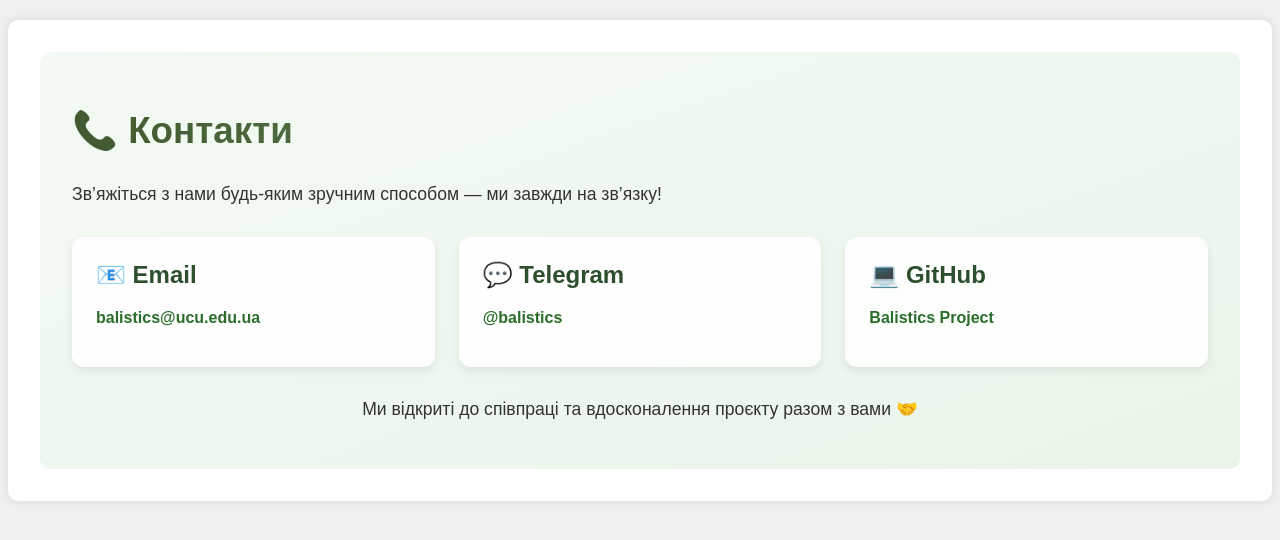
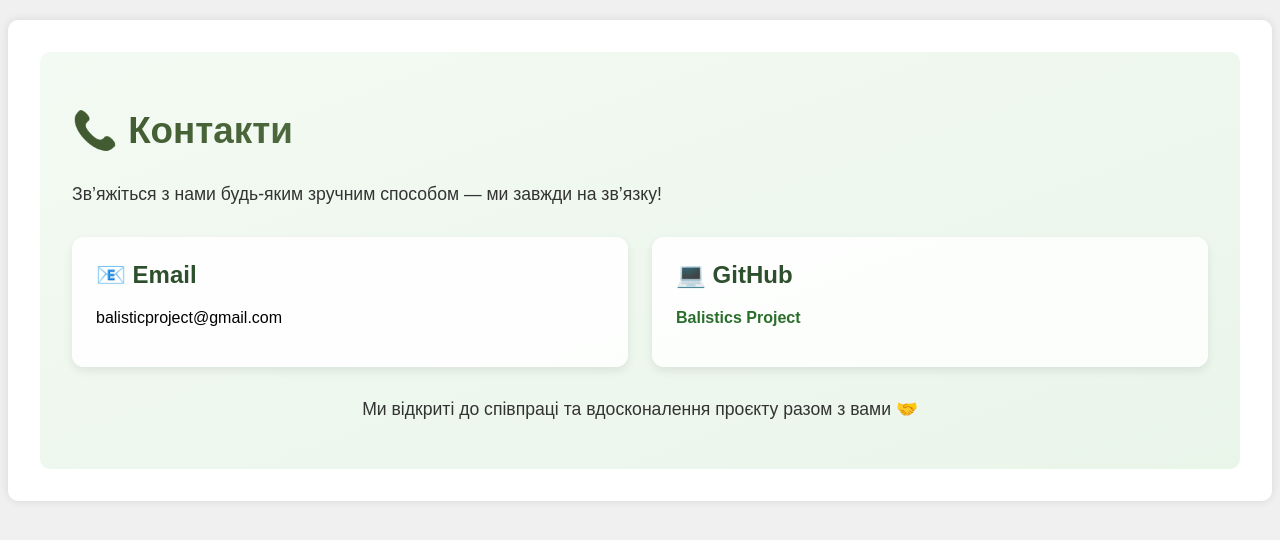
Before and after one commit to yuriibobas/CivilBallistics, a Flask app: page /contacts in a window 1280 px wide. Shown: the part 60-600 px from the top of the page. Run offline with Flask 3, Linux system fonts and the light colour scheme.

Commit message:
Removed stickers from instruction.html and Updated contacts

```diff
--- a/templates/contacts.html
+++ b/templates/contacts.html
@@ -8,11 +8,7 @@
     <div class="contact-cards">
         <div class="contact-card">
             <h2>📧 Email</h2>
-            <p><a href="balistics@ucu.edu.ua">balistics@ucu.edu.ua</a></p>
-        </div>
-        <div class="contact-card">
-            <h2>💬 Telegram</h2>
-            <p><a href="https://web.telegram.org/a/" target="_blank">@balistics</a></p>
+            <p>balisticproject@gmail.com</a></p>
         </div>
         <div class="contact-card">
             <h2>💻 GitHub</h2>
--- a/templates/instruction.html
+++ b/templates/instruction.html
@@ -18,17 +18,17 @@
         </div>
 
         <div class="step-card">
-            <h2>🚀 Оберіть тип ракети</h2>
+            <h2>Оберіть тип ракети</h2>
             <p>Виберіть одну з доступних ракет у випадаючому списку. Система автоматично підставить технічні характеристики.</p>
         </div>
 
         <div class="step-card">
-            <h2>📊 Натисніть «Розрахувати»</h2>
+            <h2>Натисніть «Розрахувати»</h2>
             <p>Карта покаже радіуси небезпеки (червона, жовта, зелена зона). Виведуться технічні дані.</p>
         </div>
 
         <div class="step-card">
-            <h2>📥 Аналізуйте дані</h2>
+            <h2>Аналізуйте дані</h2>
             <p>Використовуйте інформацію для оцінки ризику й формування захисних дій.</p>
         </div>
     </div>
```
